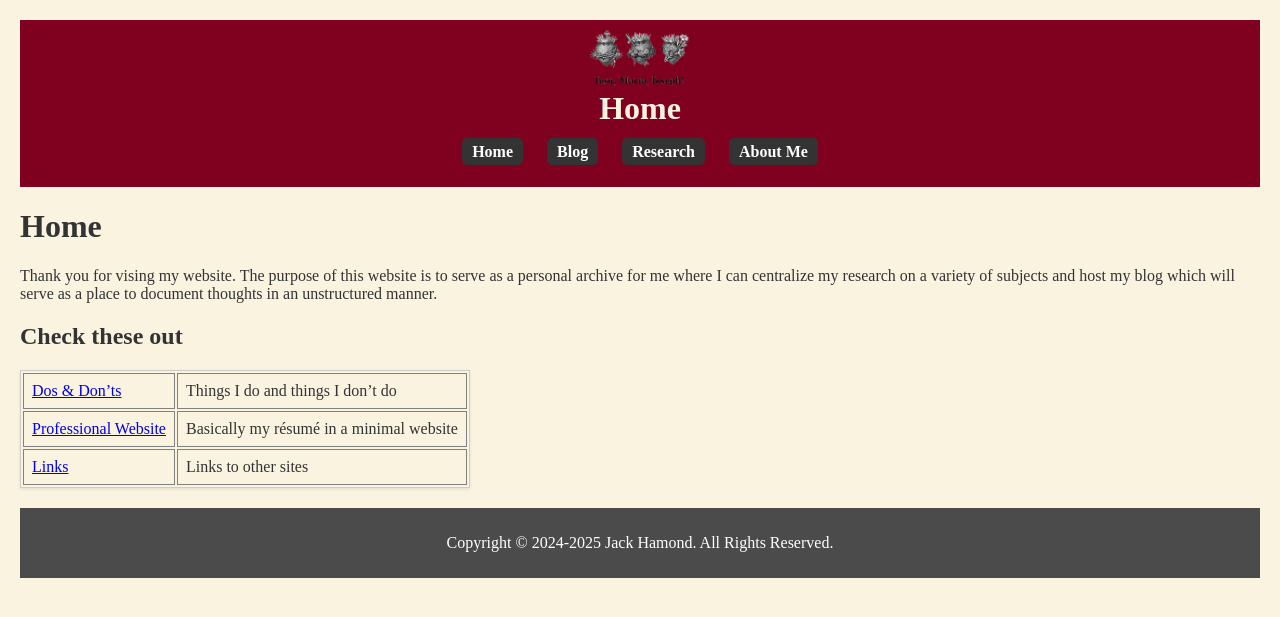
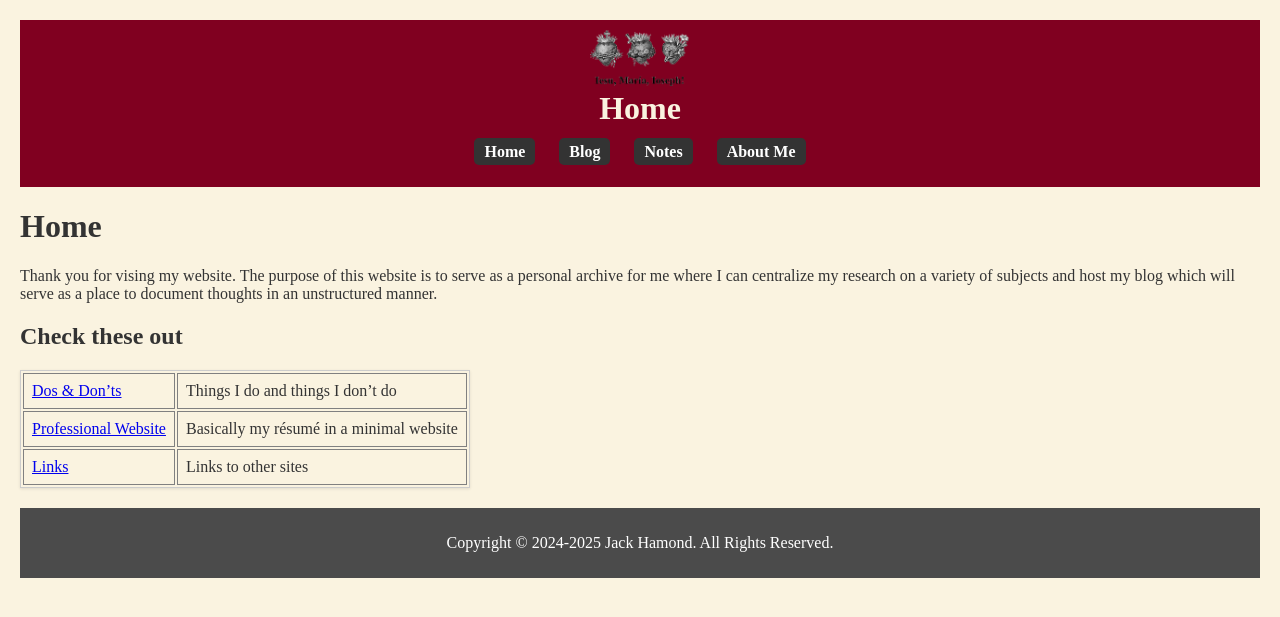
Before and after one commit to jackhamond/jackhamond.github.io, a Jekyll site: the page built from index.md, in a window 1280 px wide. Shown: the top 617 px of the page. Built offline with Jekyll 4.4.1, drawn with Linux system fonts in a browser that asks for light colours; our own code applies the rules of GitHub Pages for plain Markdown files.

Commit message:
Update navbar.html

```diff
--- a/_includes/navbar.html
+++ b/_includes/navbar.html
@@ -2,7 +2,7 @@
   <ul>
     <li><a href="/">Home</a></li>
     <li><a href="/blog/">Blog</a></li>
-    <li><a href="/research/">Research</a></li>
+    <li><a href="/research/">Notes</a></li>
     <li><a href="/about/">About Me</a></li>
   </ul>
 </nav>
```
